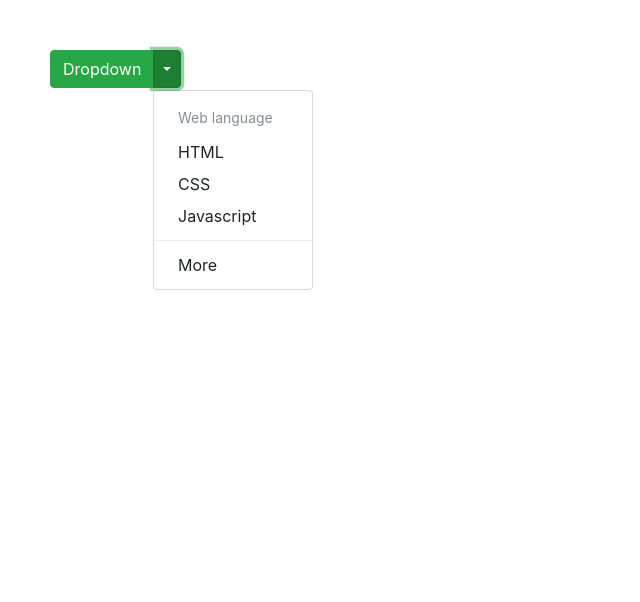
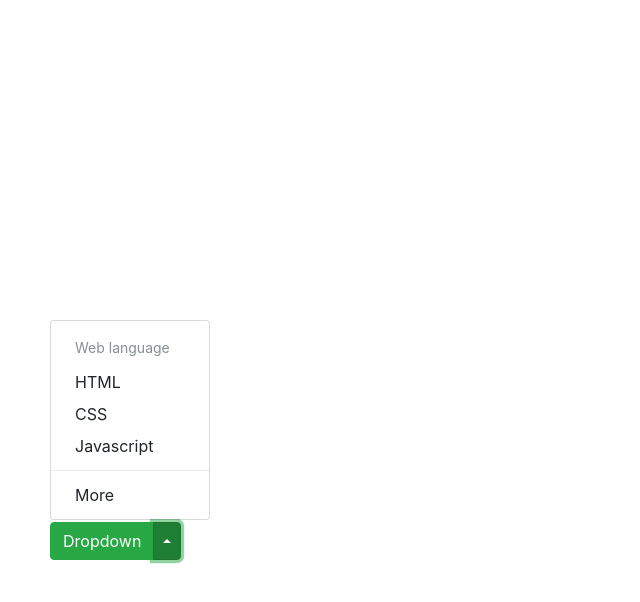
Before and after one commit to superclay/clay-bootstrap-4, a website: page index.html in a window 1280 px wide. Both pictures are taken after a click on the button "Toggle Dropdown". Shown: the whole page, without its empty margins (0-640 px from the left). Drawn offline with nearby package versions, Linux system fonts and the light colour scheme.

Commit message:
component demo 應用 btn-group dropdown dropup

```diff
--- a/index.html
+++ b/index.html
@@ -14,11 +14,11 @@
 </head>
 <body>
 	<div class="component demo">
-		<div class="btn-group">
+		<div class="btn-group dropup" style="position: absolute;bottom: 30%">
 			<a href="#" class="btn btn-success" >Dropdown</a>
 			<button class="btn btn-success dropdown-toggle dropdown-toggle-split" data-toggle="dropdown" ><span  class="sr-only">Toggle Dropdown</span></button>
 
-			<div class="dropdown-menu">
+			<div class="dropdown-menu dropdown-menu-left">
 				<div class="dropdown-header">Web language</div>
 				<a href="#" class="dropdown-item">HTML</a>
 				<a href="#" class="dropdown-item">CSS</a>
```
